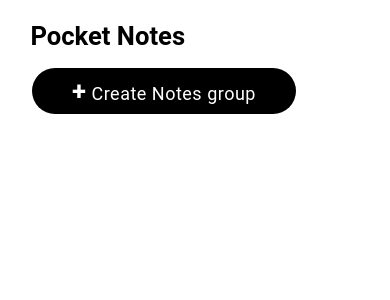
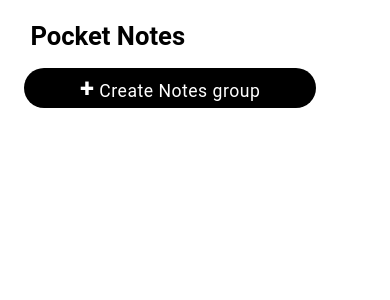
Before and after one commit to AbidDhankwala123/React-Module-Test, a React (Create React App) app: page / in a window 390 px wide. Shown: the top 300 px of the page. Built offline with nearby package versions, Linux system fonts and the light colour scheme.

Commit message:
changes done in mobile responsive

```diff
--- a/src/styles/CreateNotes.css
+++ b/src/styles/CreateNotes.css
@@ -14,7 +14,7 @@
     background-color: white;
     height: 12.5rem;
     width: 31.3rem;
-    padding: 1.3rem;
+    padding: 1.3rem 0 1.3rem 1.3rem;
     display: flex;
     flex-direction: column;
     gap: 1.5rem;
@@ -91,20 +91,16 @@
 
 @media screen and (max-width:500px) {
     .popup-section {
-        height: 12rem;
-        gap: 1rem;
+        height: 14rem;
     }
     .popup-section>div>input{
-        padding-left: 3px;
-        margin-left: 5px;
-        height: 1.7rem;
-        width: 9.7rem;
+        width: 11rem;
         letter-spacing: 0;
     }
     .colors{
         height: 1rem;
         width: 1rem;
-        margin-left: 7px;
+        /* margin-left: 7px; */
     }
     .popup-section>button{
         position: static;
--- a/src/styles/NotesSection.css
+++ b/src/styles/NotesSection.css
@@ -16,7 +16,7 @@
     color: white;
     padding: 0.5rem 3rem;
     font-family: var(--font-family-roboto);
-    font-size: 18px;
+    font-size: 1.1rem;
     letter-spacing: 0.5px;
     margin-top: 1.1rem;
     margin-left: 3.1rem;
@@ -29,7 +29,7 @@
 
 .create-notes-section>div {
     height: 80vh;
-    margin-left: 3.1rem;
+    margin-left: 1.5rem;
     overflow: auto;
 }
 
@@ -65,7 +65,7 @@
     }
 
     .create-notes-section>button {
-        margin-left: 2rem;
-        padding: 0.5rem 2.5rem 0.5rem 2.5rem;
+        margin-left: 1.5rem;
+        padding: 0.3rem 3.5rem 0.3rem 3.5rem;
     }
 }
```
